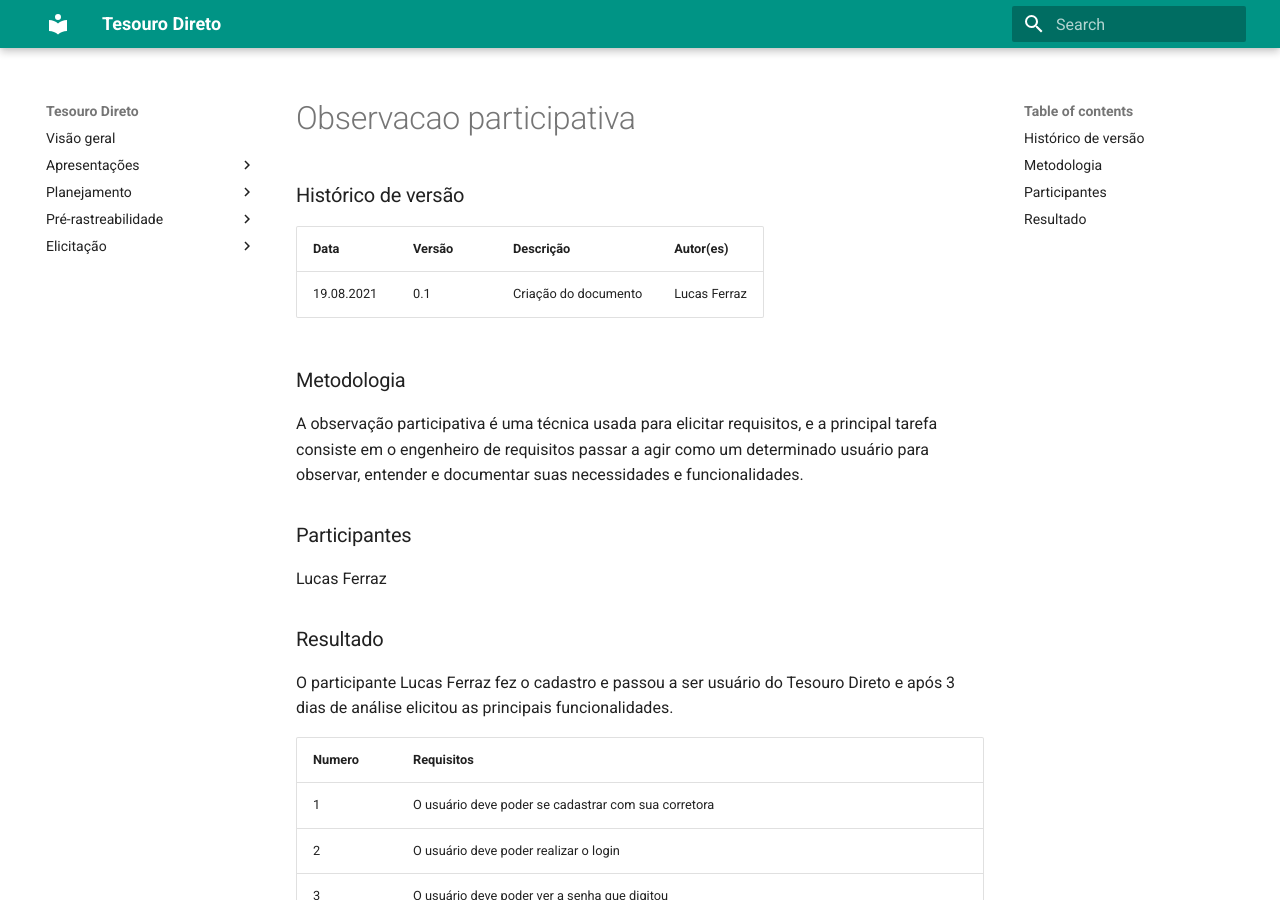
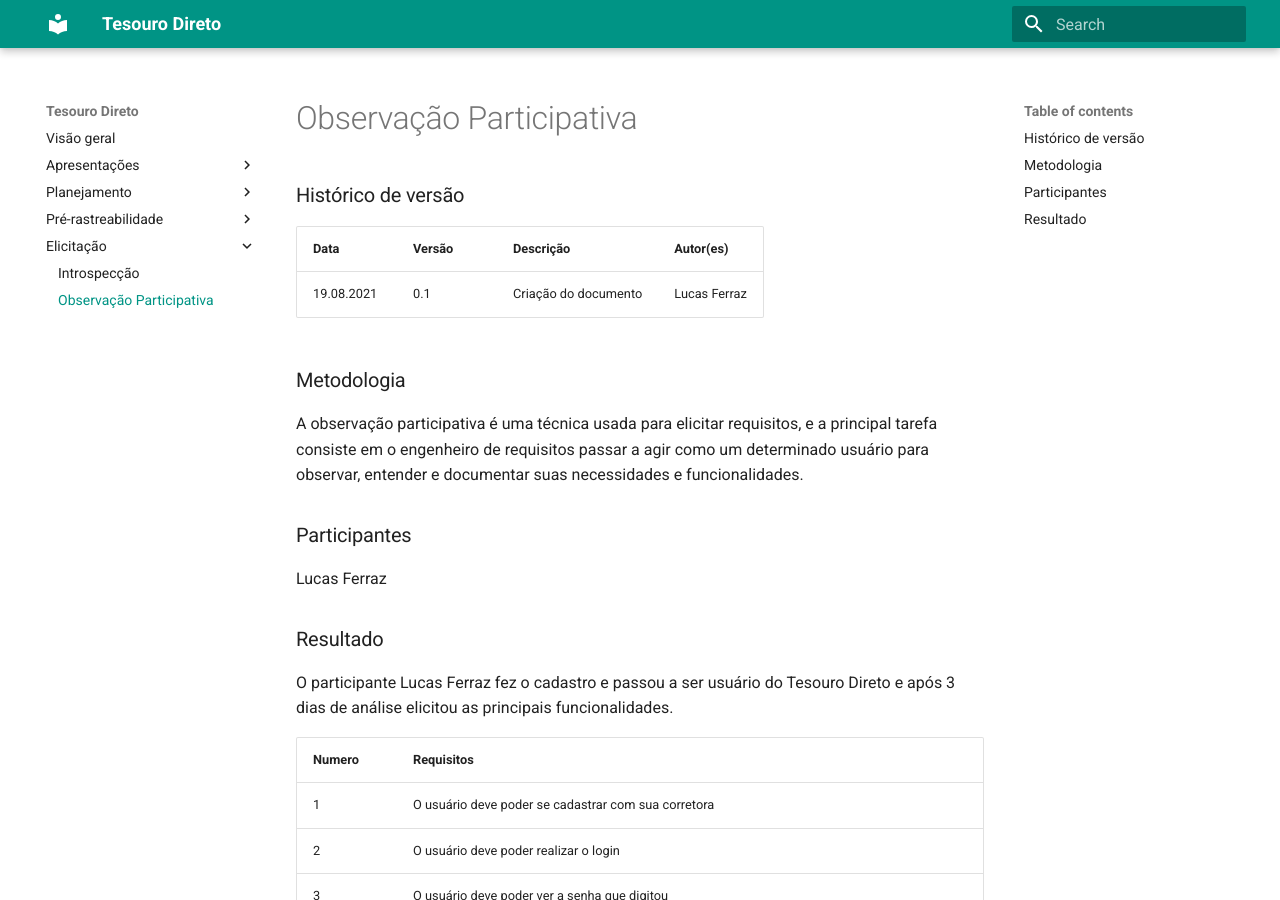
Before and after one commit to mibasFerraz/2021.1-TesouroDireto, an MkDocs documentation site: the page built from docs/observacao_participativa.md, in a window 1280 px wide and 900 px high. Built offline with MkDocs 1.6.1 and Material for MkDocs 9.7.7, drawn with Linux system fonts in a browser that asks for light colours.

Commit message:
adiçao da obs participativa no yml

```diff
--- a/mkdocs.yml
+++ b/mkdocs.yml
@@ -18,3 +18,4 @@
       - RichPicture: richPicture.md
   - Elicitação:
       - Introspecção: introspeccao.md
+      - Observação Participativa: observacao_participativa.md
```
